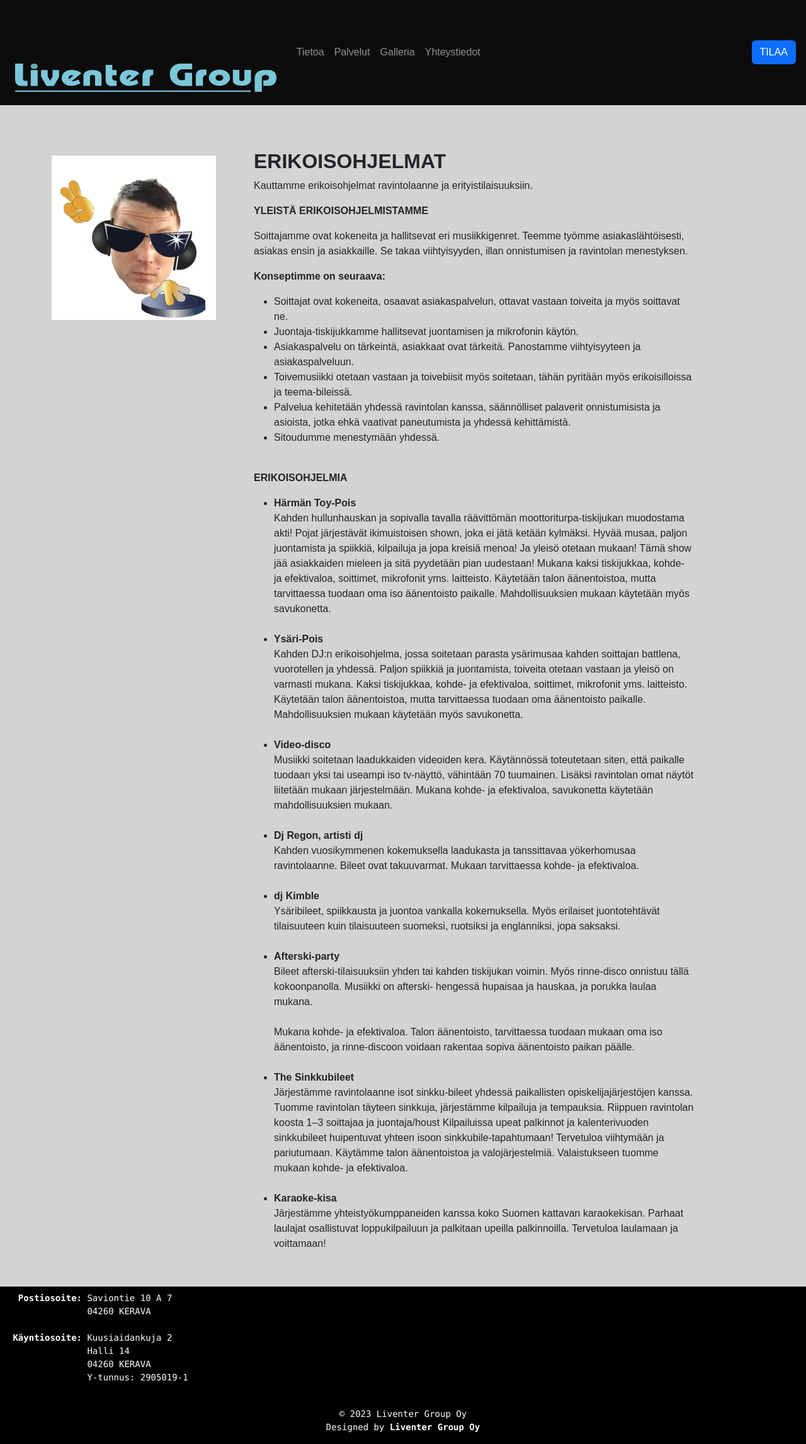
After one commit to JoKivi/PagesForBiz, a PHP site: page /erikois.html in a window 1280 px wide. The commit adds this page. Shown: the whole page at 63% size. Run offline with PHP 8.4, Linux system fonts and the light colour scheme.

Commit message:
services updated

```diff
--- a/css/gallery.css
+++ b/css/gallery.css
@@ -3,6 +3,7 @@
   display: flex;
   flex-wrap: wrap;
   gap: 10px;
+  justify-content: center;
 }
 
 h2 {
--- /dev/null
+++ b/erikois.html
@@ -0,0 +1,117 @@
+<!DOCTYPE html>
+<html lang="en">
+
+<head>
+    <meta charset="UTF-8">
+    <meta http-equiv="X-UA-Compatible" content="IE=edge">
+    <meta name="viewport" content="width=device-width, initial-scale=1.0">
+    <title>ERIKOISOHJELMAT</title>
+
+    <!-- Bootstrap -->
+    <div class="bootstrap"></div>
+
+    <!-- Services CSS -->
+    <link rel="stylesheet" href="css/services.css">
+
+</head>
+
+<body>
+    <header></header>
+
+    <div class="container">
+
+        <div class="row">
+            <div class="col-md-3">
+                <img src="img/Djsmiley.jpg" alt="Girl in a jacket" width="500" height="600">
+            </div>
+            <div class="info-text col-md-8">
+                <h2>ERIKOISOHJELMAT</h2>
+                <p>Kauttamme erikoisohjelmat ravintolaanne ja erityistilaisuuksiin.</p>
+                <p><strong>YLEISTÄ ERIKOISOHJELMISTAMME</strong></p>
+                <p>Soittajamme ovat kokeneita ja hallitsevat eri musiikkigenret. Teemme työmme asiakaslähtöisesti,
+                    asiakas ensin ja asiakkaille. Se takaa viihtyisyyden, illan onnistumisen ja ravintolan menestyksen.
+                </p>
+                <p><strong>Konseptimme on seuraava:</strong></p>
+                <ul>
+                    <li>Soittajat ovat kokeneita, osaavat asiakaspalvelun, ottavat vastaan toiveita ja myös soittavat
+                        ne.</li>
+                    <li>Juontaja-tiskijukkamme hallitsevat juontamisen ja mikrofonin käytön.</li>
+                    <li>Asiakaspalvelu on tärkeintä, asiakkaat ovat tärkeitä. Panostamme viihtyisyyteen ja
+                        asiakaspalveluun.</li>
+                    <li>Toivemusiikki otetaan vastaan ja toivebiisit myös soitetaan, tähän pyritään myös erikoisilloissa
+                        ja teema-bileissä.</li>
+                    <li>Palvelua kehitetään yhdessä ravintolan kanssa, säännölliset palaverit onnistumisista ja
+                        asioista, jotka ehkä vaativat paneutumista ja yhdessä kehittämistä.</li>
+                    <li>Sitoudumme menestymään yhdessä.</li>
+                </ul>
+                <br>
+                <p><strong>ERIKOISOHJELMIA</strong></p>
+                <ul>
+                    <li><strong>Härmän Toy-Pois</strong><br>
+                        Kahden hullunhauskan ja sopivalla tavalla räävittömän moottoriturpa-tiskijukan muodostama akti!
+                        Pojat järjestävät ikimuistoisen shown, joka ei jätä ketään kylmäksi. Hyvää musaa, paljon
+                        juontamista ja spiikkiä, kilpailuja ja jopa kreisiä menoa! Ja yleisö otetaan mukaan! Tämä show
+                        jää asiakkaiden mieleen ja sitä pyydetään pian uudestaan!
+                        Mukana kaksi tiskijukkaa, kohde- ja efektivaloa, soittimet, mikrofonit yms. laitteisto.
+                        Käytetään talon äänentoistoa, mutta tarvittaessa tuodaan oma iso äänentoisto paikalle.
+                        Mahdollisuuksien mukaan käytetään myös savukonetta.
+                    </li>
+                    <br>
+                    <li><strong>Ysäri-Pois</strong><br>
+                        Kahden DJ:n erikoisohjelma, jossa soitetaan parasta ysärimusaa kahden soittajan battlena,
+                        vuorotellen ja yhdessä. Paljon spiikkiä ja juontamista, toiveita otetaan vastaan ja yleisö on
+                        varmasti mukana. Kaksi tiskijukkaa, kohde- ja efektivaloa, soittimet, mikrofonit yms.
+                        laitteisto. Käytetään talon äänentoistoa, mutta tarvittaessa tuodaan oma äänentoisto paikalle.
+                        Mahdollisuuksien mukaan käytetään myös savukonetta.</li>
+                    <br>
+                    <li><strong>Video-disco</strong><br>
+                        Musiikki soitetaan laadukkaiden videoiden kera. Käytännössä toteutetaan siten, että paikalle
+                        tuodaan yksi tai useampi iso tv-näyttö, vähintään 70 tuumainen. Lisäksi ravintolan omat näytöt
+                        liitetään mukaan järjestelmään. Mukana kohde- ja efektivaloa, savukonetta käytetään
+                        mahdollisuuksien mukaan.</li>
+                    <br>
+                    <li><strong>Dj Regon, artisti dj</strong><br>
+                        Kahden vuosikymmenen kokemuksella laadukasta ja tanssittavaa yökerhomusaa ravintolaanne. Bileet
+                        ovat takuuvarmat. Mukaan tarvittaessa kohde- ja efektivaloa.</li>
+                    <br>
+                    <li><strong>dj Kimble</strong><br>
+                        Ysäribileet, spiikkausta ja juontoa vankalla kokemuksella. Myös erilaiset juontotehtävät
+                        tilaisuuteen kuin tilaisuuteen suomeksi, ruotsiksi ja englanniksi, jopa saksaksi.</li>
+                    <br>
+                    <li><strong>Afterski-party</strong><br>
+                        Bileet afterski-tilaisuuksiin yhden tai kahden tiskijukan voimin. Myös rinne-disco onnistuu
+                        tällä kokoonpanolla. Musiikki on afterski- hengessä hupaisaa ja hauskaa, ja porukka laulaa
+                        mukana. <br>
+                        <br>
+                        Mukana kohde- ja efektivaloa. Talon äänentoisto, tarvittaessa tuodaan mukaan oma iso
+                        äänentoisto, ja rinne-discoon voidaan rakentaa sopiva äänentoisto paikan päälle.
+                    </li>
+                    <br>
+                    <li><strong>The Sinkkubileet</strong><br>
+                        Järjestämme ravintolaanne isot sinkku-bileet yhdessä paikallisten opiskelijajärjestöjen kanssa.
+                        Tuomme ravintolan täyteen sinkkuja, järjestämme kilpailuja ja tempauksia. Riippuen ravintolan
+                        koosta 1–3 soittajaa ja juontaja/houst Kilpailuissa upeat palkinnot ja kalenterivuoden
+                        sinkkubileet huipentuvat yhteen isoon sinkkubile-tapahtumaan! Tervetuloa viihtymään ja
+                        pariutumaan. Käytämme talon äänentoistoa ja valojärjestelmiä. Valaistukseen tuomme mukaan kohde-
+                        ja efektivaloa.</li>
+                    <br>
+                    <li><strong>Karaoke-kisa</strong><br>
+                        Järjestämme yhteistyökumppaneiden kanssa koko Suomen kattavan karaokekisan. Parhaat laulajat
+                        osallistuvat loppukilpailuun ja palkitaan upeilla palkinnoilla. Tervetuloa laulamaan ja
+                        voittamaan!</li>
+                </ul>
+            </div>
+        </div>
+    </div>
+
+    <footer></footer>
+
+    <!-- jQuery -->
+    <script src="https://code.jquery.com/jquery-3.6.0.min.js"></script>
+    <!-- JavaScript -->
+    <script src="./js/main.js" defer></script>
+    <script src="./js/injectors.js" defer></script>
+
+</body>
+
+</html>
```
Also changed, not shown: css/styles.css (+6 -5 lines).
